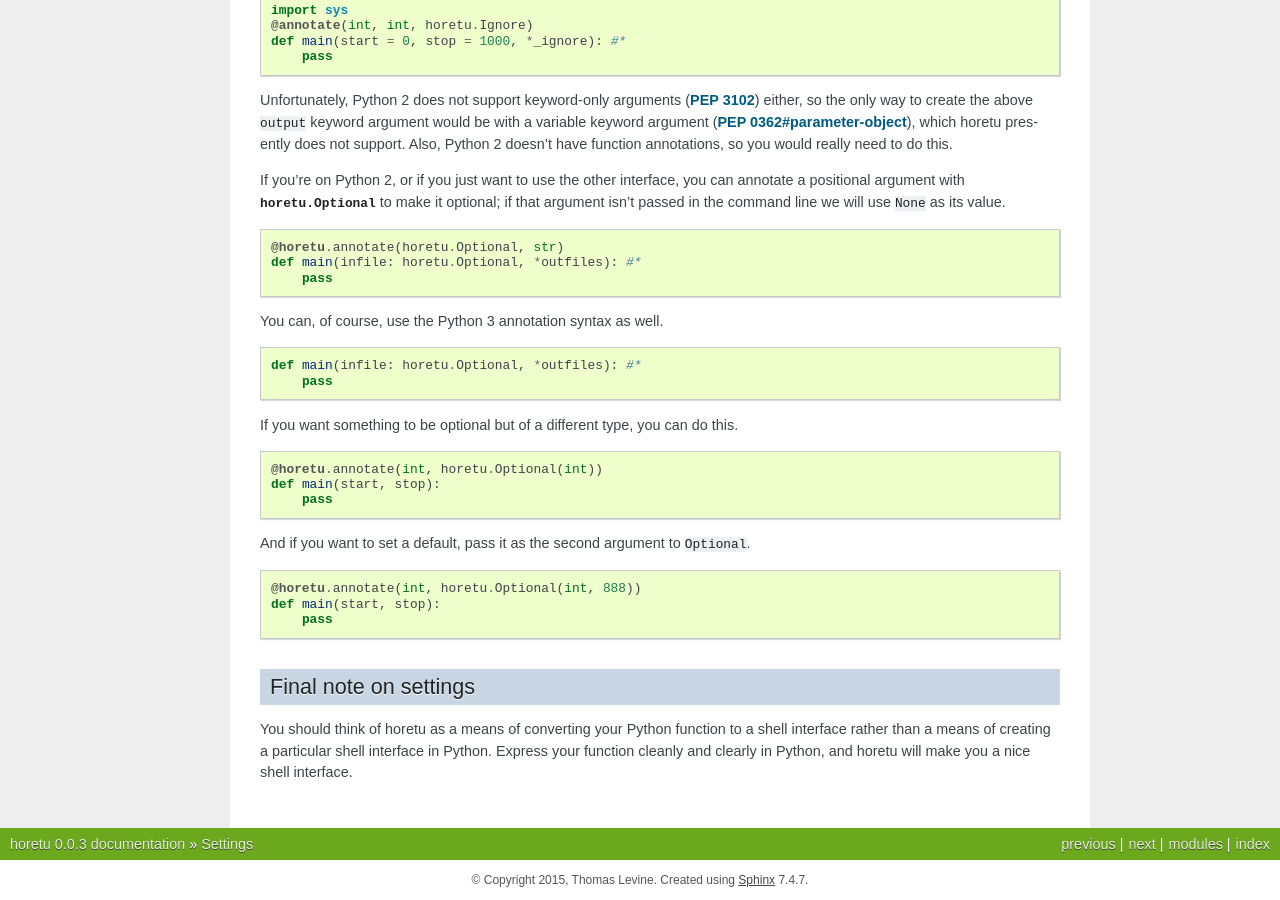
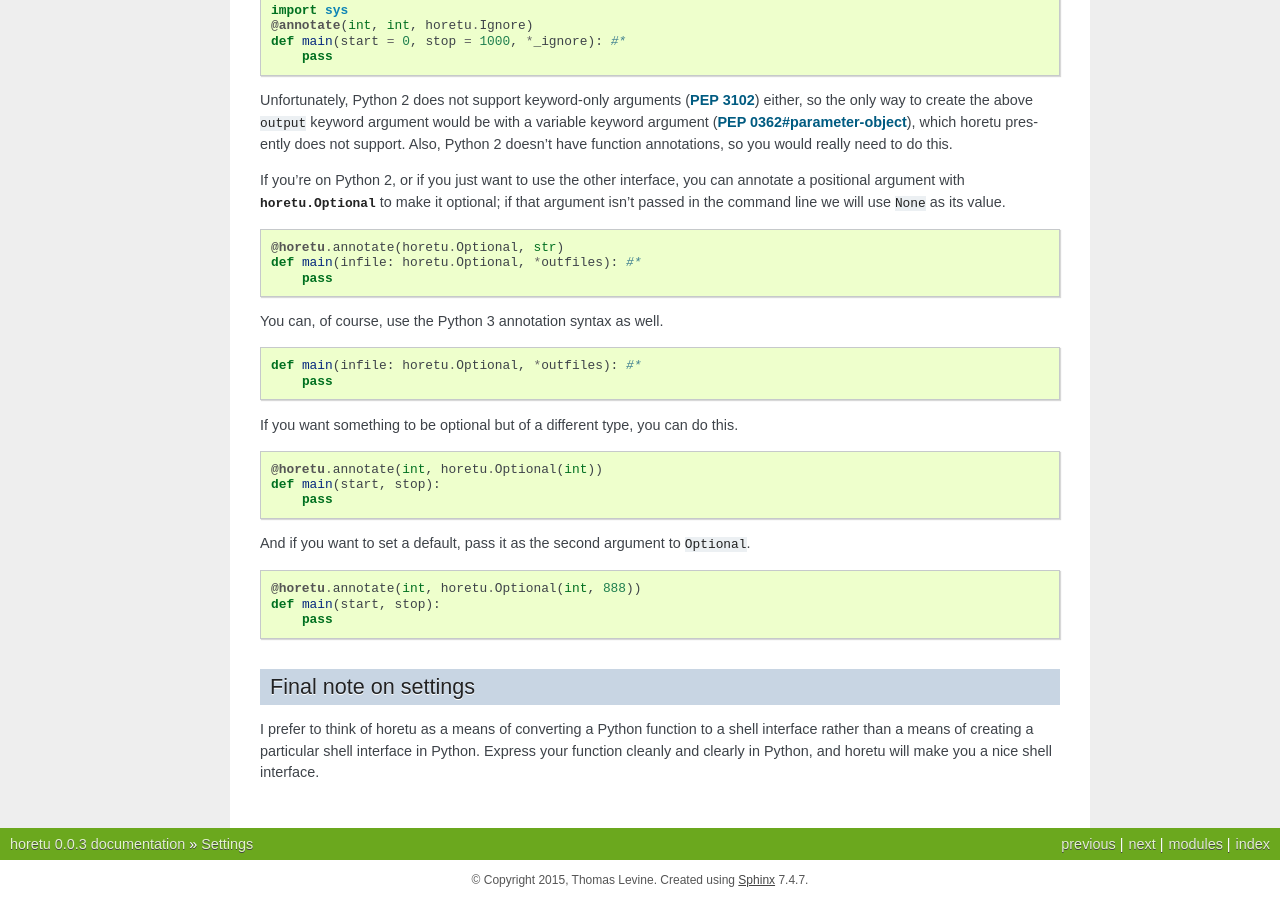
Before and after one commit to tlevine/horetu, a Sphinx documentation site: the page built from docs/settings.rst, in a window 1280 px wide and 900 px high, scrolled down 4007 px. Built offline with Sphinx 7.4.7, drawn with Linux system fonts in a browser that asks for light colours.

Commit message:
wording of settings advice

```diff
--- a/docs/settings.rst
+++ b/docs/settings.rst
@@ -287,7 +287,7 @@ And if you want to set a default, pass it as the second argument to ``Optional``
 
 Final note on settings
 -----------------------
-You should think of horetu as a means of converting your Python function to a
+I prefer to think of horetu as a means of converting a Python function to a
 shell interface rather than a means of creating a particular shell interface in
 Python. Express your function cleanly and clearly in Python, and horetu will
 make you a nice shell interface.
```
